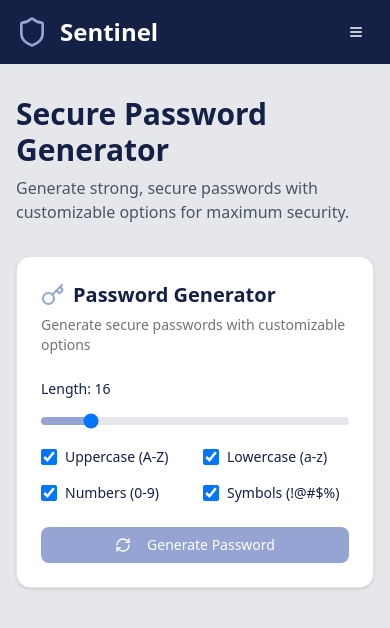
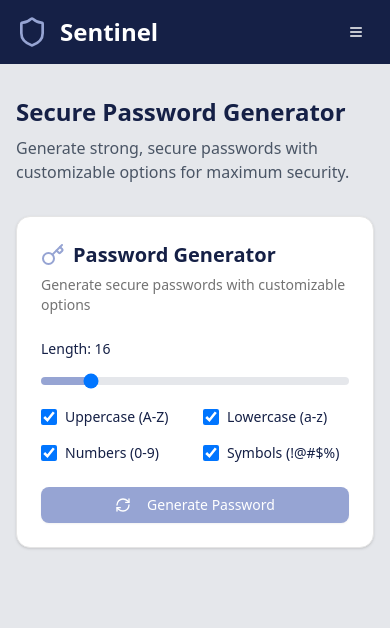
Before and after one commit to TheSamadAzeez/sentinel, a Next.js app: page /generator in a window 390 px wide. Shown: the top 628 px of the page. Built offline with nearby package versions, Linux system fonts and the light colour scheme.

Commit message:
Refactor PasswordGeneratorPage and Home components for improved heading text styling

```diff
--- a/src/app/(landing)/generator/page.tsx
+++ b/src/app/(landing)/generator/page.tsx
@@ -4,7 +4,7 @@ export default function PasswordGeneratorPage() {
   return (
     <main className="w-full flex-1 px-4 py-8 lg:mx-auto lg:max-w-7xl lg:px-8">
       <div className="mb-8">
-        <h2 className="mb-2 text-3xl font-bold text-[#152046]">Secure Password Generator</h2>
+        <h2 className="mb-2 text-2xl font-bold text-[#152046] lg:text-3xl">Secure Password Generator</h2>
         <p className="text-gray-600">
           Generate strong, secure passwords with customizable options for maximum security.
         </p>
--- a/src/app/(landing)/page.tsx
+++ b/src/app/(landing)/page.tsx
@@ -4,7 +4,7 @@ export default function Home() {
   return (
     <main className="w-full flex-1 px-4 py-8 lg:mx-auto lg:max-w-7xl lg:px-8">
       <div className="mb-8">
-        <h2 className="mb-2 text-3xl font-bold text-[#152046]">Password Security Check</h2>
+        <h2 className="mb-2 text-2xl font-bold text-[#152046] lg:text-3xl">Password Security Check</h2>
         <p className="text-gray-600">
           Enter a password to check if it has been compromised in any known data breaches.
         </p>
```
